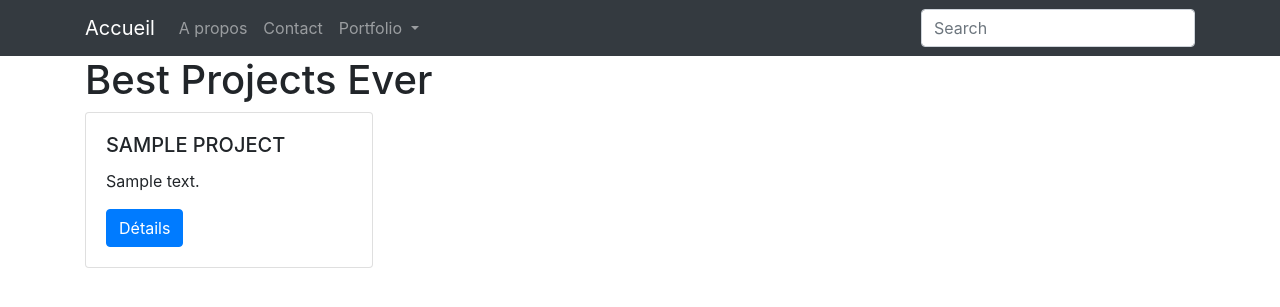
After one commit to AleksFulmanski/Slim2503, a PHP site: template templates/project/list.twig in a window 1280 px wide. The commit adds this page. Shown: the top 307 px of the page. Run offline with PHP 8.4, Linux system fonts and the light colour scheme; the template is opened without the code that fills it: most values are stand-ins (such as "Sample title", 1, 10 or a date in 2020); some libraries are stand-ins or nearby versions.

Commit message:
Création de la page List des projets

```diff
--- a/config/routes.php
+++ b/config/routes.php
@@ -31,8 +31,14 @@ $route->setName('homepage');
 
 $app->group('/projet', function () {
 
+
+    //Page de la liste des projets
+    $this->get("/", ProjectController::class . ':list')->setName('app_project_list');
+
+
     //Page de création
     $this->get("/creation", ProjectController::class . ':create')->setName('app_project_create');
+
 
     // création d'une page de détail des projets
     //Nouveauté : on ajoute une variable dans l'URL avec des accolades
--- a/src/Entity/Project.php
+++ b/src/Entity/Project.php
@@ -40,6 +40,7 @@ class Project
      */
     private $languages;
 
+    //
     public function __construct()
     {
 
--- /dev/null
+++ b/templates/project/list.twig
@@ -0,0 +1,20 @@
+{% extends 'base.twig' %}
+
+{% block body %}
+
+
+    <h1>Best Projects Ever</h1>
+
+        {% for prod in projects %}
+
+            <div class="card" style="width: 18rem;">
+                <div class="card-body">
+                    <h5 class="card-title">{{ prod.name | upper | raw('html') }}</h5>
+                    <p class="card-text">{{ prod.description  | slice(0, 50) | raw('html') }}</p>
+                    <a href="{{ path_for('app_project_show', {slug : prod.slug}) }}" class="btn btn-primary">Détails</a>
+                </div>
+            </div>
+
+        {% endfor %}
+
+{% endblock body %}
--- a/templates/project/show.twig
+++ b/templates/project/show.twig
@@ -2,7 +2,6 @@
 
 {% block body %}
 
-    {{ dump(project) }}
 
     <h1>{{ project.name }}</h1>
     <h2>{{ project.description | raw('html') }}</h2>
```
Also changed, not shown: src/Controller/ProjectController.php (+7 -0 lines), src/Repository/ProjectRepository.php (+16 -3 lines).
